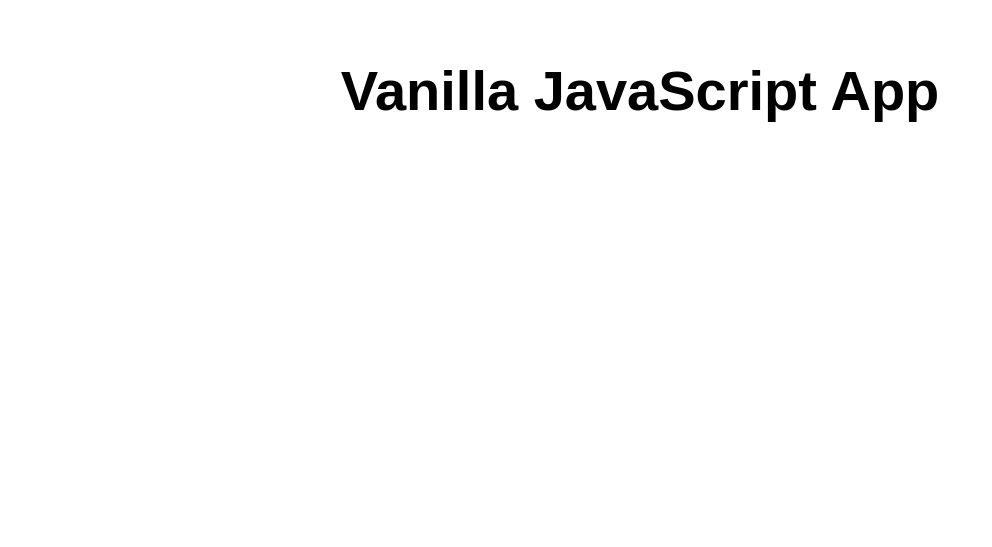
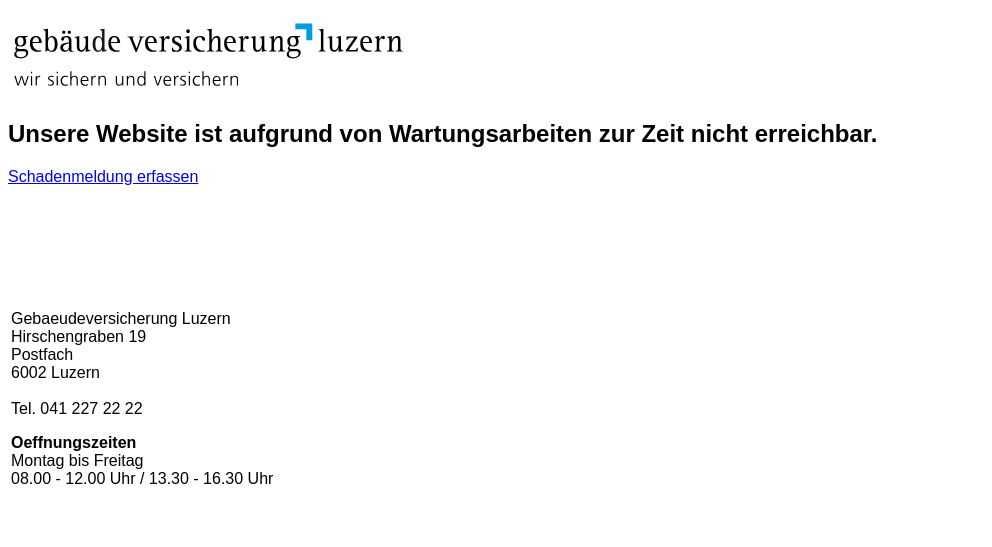
Before and after one commit to yawa97/my-first-static-web-app, a website: page src/index.html in a window 1280 px wide. Shown: the whole page, without its empty margins (0-992 px from the left). Drawn offline with Linux system fonts and the light colour scheme.

Commit message:
Add files via upload

```diff
--- a/src/index.html
+++ b/src/index.html
@@ -1,17 +1,27 @@
 <!DOCTYPE html>
-<html lang="en">
-
+<html>
 <head>
-  <meta charset="UTF-8">
-  <meta name="viewport" content="width=device-width, initial-scale=1.0">
-  <link rel="stylesheet" href="styles.css">
-  <title>Vanilla JavaScript App</title>
+<title>Gebäudeversicherung Luzern</title>
+<link rel="icon" type="image/x-icon" href="/favicon.ico">
+<style>
+.arial {
+font-family: Arial, sans-serif;
+}
+</style>
 </head>
-
-<body>
-  <main>
-    <h1>Vanilla JavaScript App</h1>
-  </main>
-</body>
-
-</html>
+<!-- ####### GVL Ersatz Website 23.05.2025 #########-->
+<h1 style="color: #5e9ca0;"><img src="img/gvl-logo.svg" alt="GVL Logo" width="400" height="69" /></h1>
+<h2 class="arial" style="color: #2e6c80;"><span style="color: #000000;">Unsere Website ist aufgrund von Wartungsarbeiten zur Zeit nicht erreichbar.<br /></span></h2>
+<p class="arial"><a href="https://portal.topax.ch/wizard/claim/property-search" target="_blank">Schadenmeldung erfassen</a></p>
+<p>&nbsp;</p>
+<table>
+<tbody>
+<tr style="height: 302px;">
+<td style="width: 272.781px; height: 302px;">
+<p class="arial"><strong><br /></strong>Gebaeudeversicherung Luzern<br />Hirschengraben 19<br />Postfach<br />6002 Luzern<br /><br />Tel. 041 227 22 22</p>
+<p class="arial"><strong>Oeffnungszeiten</strong><br />Montag bis Freitag<br />08.00 - 12.00 Uhr / 13.30 - 16.30 Uhr</p>
+<p> </p>
+</td>
+</tr>
+</tbody>
+</table>
```
Also changed, not shown: src/favicon.ico (added), src/img/gvl-logo.svg (added).
